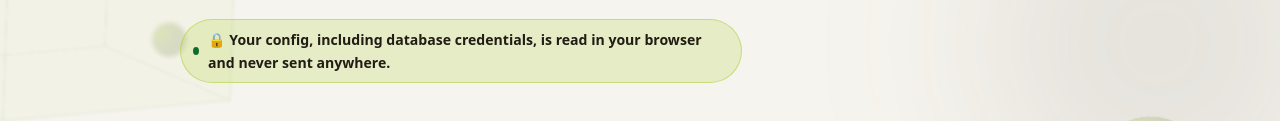
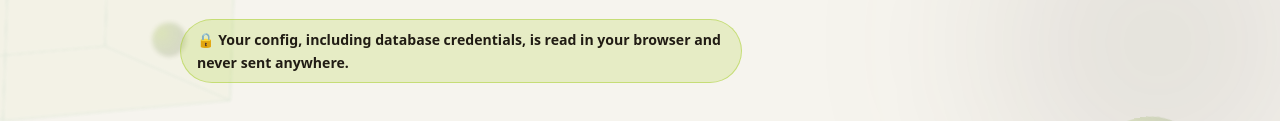
Before and after one commit to JaydenYoonZK/wp-config-doctor, a website: page docs/index.html in a window 1280 px wide. Shown: the part 616-737 px from the top of the page. Drawn offline with Linux system fonts and the light colour scheme.

Commit message:
Remove the pulsing dot from the privacy pill (v1.3.8)
The animated status dot has become one of the most recognizable
template cliches on the web, and it was redundant next to the lock icon
that already carries the pill's meaning. The pill now leads with the
lock alone, its padding evened out, and the unused pulse keyframes and
reduced-motion guard are gone with it. README preview regenerated.

```diff
--- a/docs/app.js
+++ b/docs/app.js
@@ -1,4 +1,4 @@
-import { audit, generateSalts } from "./config.js?v=20260710f";
+import { audit, generateSalts } from "./config.js?v=20260710g";
 
 const $ = (id) => document.getElementById(id);
 const esc = (s) => String(s).replace(/&/g, "&amp;").replace(/</g, "&lt;").replace(/>/g, "&gt;").replace(/"/g, "&quot;").replace(/'/g, "&#39;");
--- a/docs/index.html
+++ b/docs/index.html
@@ -22,7 +22,7 @@
       document.documentElement.dataset.theme = t;
     })();
   </script>
-  <link rel="stylesheet" href="styles.css?v=20260710f">
+  <link rel="stylesheet" href="styles.css?v=20260710g">
   <script type="application/ld+json">
   {
     "@context": "https://schema.org",
@@ -96,7 +96,7 @@
     <p class="eyebrow">WP Config Doctor</p>
     <h1>Is your wp-config.php actually hardened?</h1>
     <p class="lede">The single most important file in a WordPress install is also the one most people set up once and never revisit. Debug mode left on, the sample salts never replaced, the default table prefix, no lockdown on the file editor. Paste your wp-config.php for a plain-language security and performance audit, and generate fresh salts while you are here.</p>
-    <p class="privacy"><span class="dot"></span> 🔒 Your config, including database credentials, is read in your browser and never sent anywhere.</p>
+    <p class="privacy">🔒 Your config, including database credentials, is read in your browser and never sent anywhere.</p>
     </div>
     <div class="hero-art" aria-hidden="true">
 <svg viewBox="0 0 320 270" xmlns="http://www.w3.org/2000/svg" fill="none">
@@ -196,6 +196,6 @@
 </footer>
 
 <button id="to-top" class="to-top" type="button" aria-label="Back to top">&#8593;</button>
-<script type="module" src="app.js?v=20260710f"></script>
+<script type="module" src="app.js?v=20260710g"></script>
 </body>
 </html>
--- a/docs/styles.css
+++ b/docs/styles.css
@@ -87,7 +87,7 @@ h1 {
   align-items: center;
   gap: 9px;
   margin-top: 22px;
-  padding: 8px 16px 8px 12px;
+  padding: 8px 16px;
   background: var(--accent-soft);
   border: 1px solid rgba(171, 207, 55, 0.3);
   border-radius: 999px;
@@ -96,14 +96,6 @@ h1 {
   font-weight: 600;
 }
 
-.privacy .dot {
-  width: 8px; height: 8px;
-  background: var(--accent);
-  border-radius: 50%;
-  animation: pulse 3s ease-in-out infinite;
-}
-
-@keyframes pulse { 50% { opacity: 0.35; } }
 
 /* Cards */
 .card {
@@ -401,7 +393,6 @@ footer .wrap { display: flex; flex-wrap: wrap; gap: 10px 26px; }
 }
 
 @media (prefers-reduced-motion: reduce) {
-  .privacy .dot { animation: none; }
   html { scroll-behavior: auto; }
 }
 
--- a/package.json
+++ b/package.json
@@ -1,6 +1,6 @@
 {
   "name": "wp-config-doctor",
-  "version": "1.3.7",
+  "version": "1.3.8",
   "description": "Audit and harden your wp-config.php: security and performance checks plus a fresh salt generator. Browser-based, no dependencies.",
   "type": "module",
   "private": true,
```
Also changed, not shown: CHANGELOG.md, docs/assets/preview.png.
